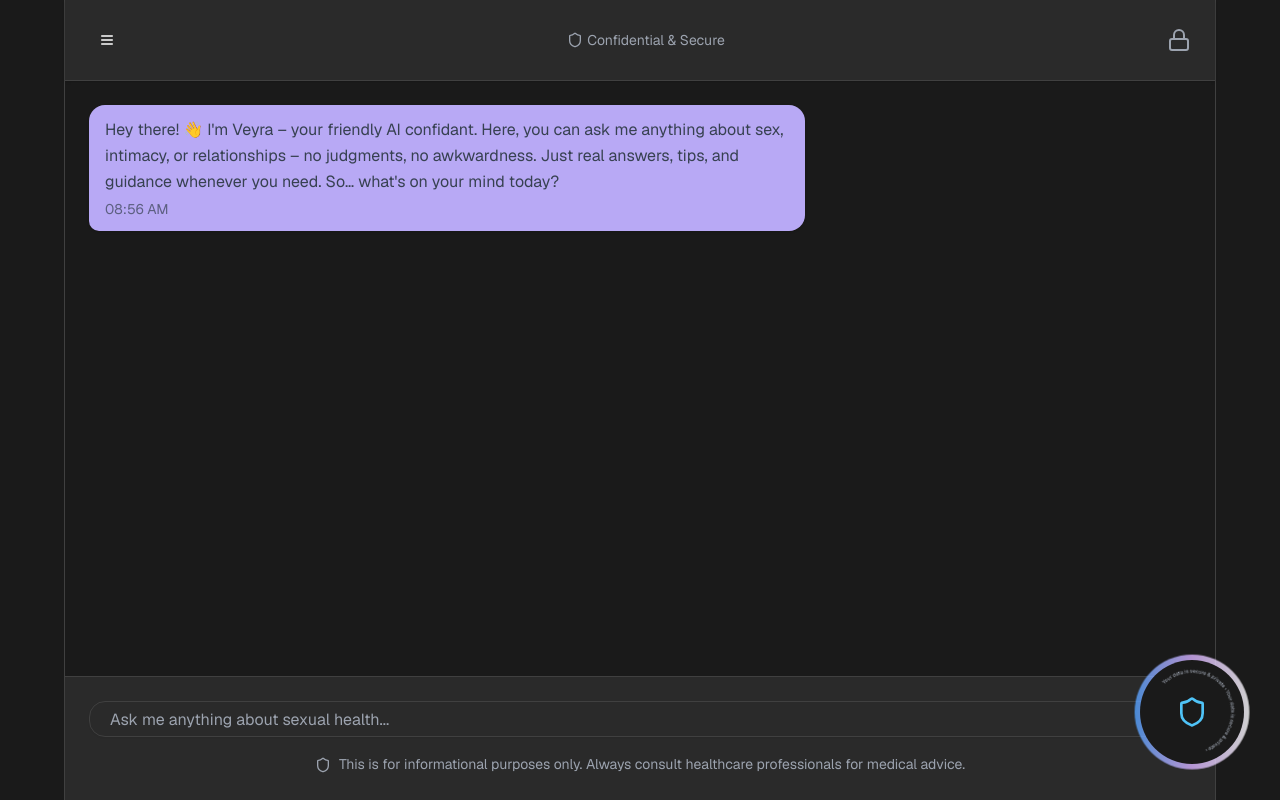
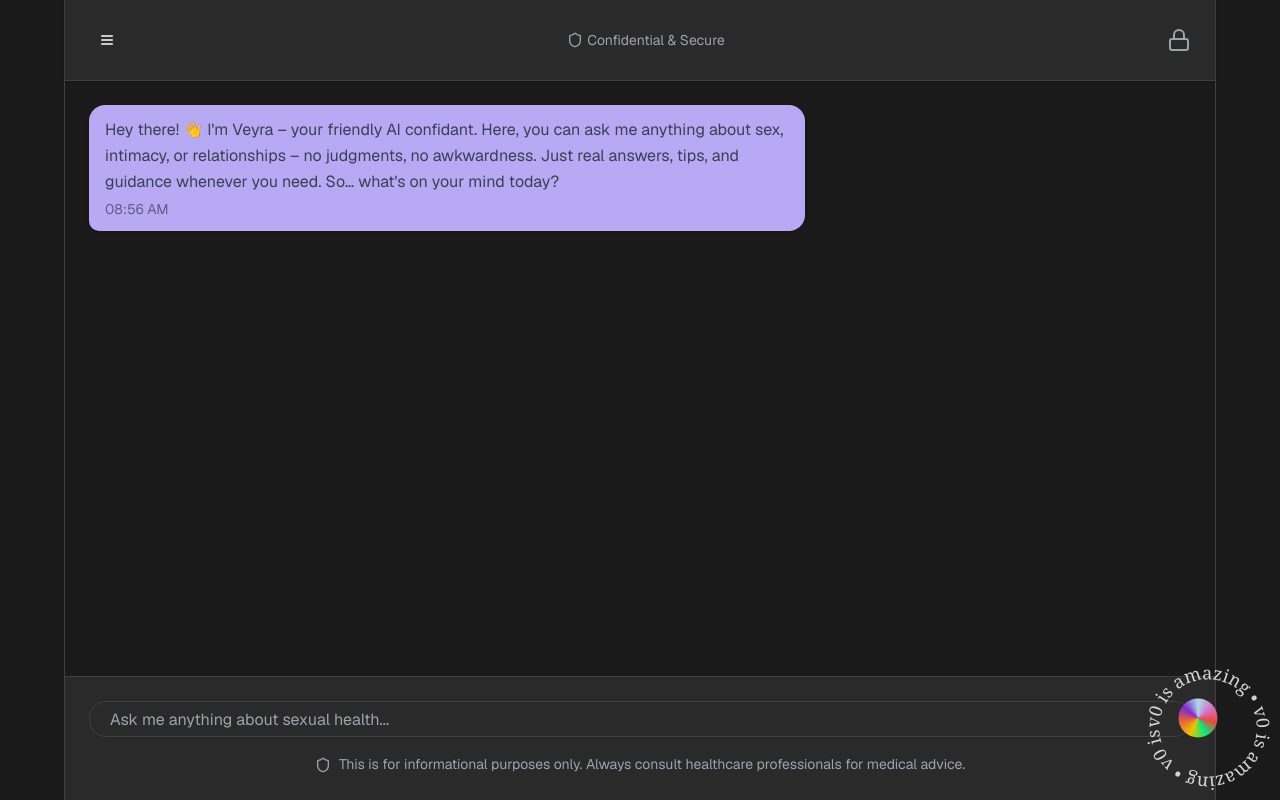
Before and after one commit to vardaanreal-sketch/Chatbot-AI, a Next.js app: page / in a window 1280 px wide. Built offline with nearby package versions, Linux system fonts and the light colour scheme.

Commit message:
feat: update privacy circle with pulsing border and rotating text
Replace old privacy circle with new animated component and add CSS animations.

#VERCEL_SKIP

Co-authored-by: null <228027284+vardaanreal-sketch@users.noreply.github.com>

```diff
--- a/app/globals.css
+++ b/app/globals.css
@@ -273,6 +273,52 @@
   animation: spin-slow 20s linear infinite;
 }
 
+/* Added Paper Design PulsingBorder animations with exact specifications */
+@keyframes pulsing-border-paper {
+  0% {
+    opacity: 0.6;
+    transform: scale(0.65) rotate(0deg);
+    filter: blur(0.5px) brightness(1);
+  }
+  25% {
+    opacity: 0.9;
+    transform: scale(0.7) rotate(90deg);
+    filter: blur(0.3px) brightness(1.2);
+  }
+  50% {
+    opacity: 1;
+    transform: scale(0.75) rotate(180deg);
+    filter: blur(0.2px) brightness(1.5);
+  }
+  75% {
+    opacity: 0.9;
+    transform: scale(0.7) rotate(270deg);
+    filter: blur(0.3px) brightness(1.2);
+  }
+  100% {
+    opacity: 0.6;
+    transform: scale(0.65) rotate(360deg);
+    filter: blur(0.5px) brightness(1);
+  }
+}
+
+@keyframes spin-text-paper {
+  from {
+    transform: scale(1.6) rotate(0deg);
+  }
+  to {
+    transform: scale(1.6) rotate(360deg);
+  }
+}
+
+.animate-pulsing-border-paper {
+  animation: pulsing-border-paper 3s ease-in-out infinite;
+}
+
+.animate-spin-text-paper {
+  animation: spin-text-paper 20s linear infinite;
+}
+
 /* Added responsive breakpoint styles for better mobile and desktop experience */
 @media (min-width: 768px) {
   .animate-powerful-entrance {
--- a/app/page.tsx
+++ b/app/page.tsx
@@ -300,29 +300,44 @@ export default function VeyraChat() {
         </div>
       </div>
 
-      <div className="fixed bottom-4 right-4 md:bottom-6 md:right-6 lg:bottom-8 lg:right-8 z-30">
-        <div className="relative w-20 h-20 md:w-24 md:h-24 lg:w-28 lg:h-28">
-          {/* Pulsing border circle */}
-          <div className="absolute inset-0 rounded-full animate-pulse-border bg-gradient-to-r from-blue-400 via-purple-300 via-pink-300 to-white opacity-80"></div>
-          <div className="absolute inset-1 rounded-full bg-background"></div>
+      <div className="fixed bottom-8 right-8 z-30">
+        <div className="relative w-20 h-20 flex items-center justify-center">
+          {/* PulsingBorder component with Paper Design shader specifications */}
+          <div
+            className="absolute inset-0 rounded-full animate-pulsing-border"
+            style={{
+              background: `conic-gradient(
+                from 0deg,
+                #BEECFF 0deg,
+                #E77EDC 51.4deg,
+                #FF4C3E 102.8deg,
+                #00FF88 154.2deg,
+                #FFD700 205.6deg,
+                #FF6B35 257deg,
+                #8A2BE2 308.4deg,
+                #BEECFF 360deg
+              )`,
+              width: "60px",
+              height: "60px",
+              borderRadius: "50%",
+              transform: "scale(0.65)",
+              filter: "blur(0.5px)",
+              opacity: 0.9,
+            }}
+          />
 
           {/* Rotating text around the circle */}
-          <div className="absolute inset-0 animate-spin-slow">
+          <div className="absolute inset-0 animate-spin-text" style={{ transform: "scale(1.6)" }}>
             <svg className="w-full h-full" viewBox="0 0 100 100">
               <defs>
-                <path id="circle-path" d="M 50, 50 m -35, 0 a 35,35 0 1,1 70,0 a 35,35 0 1,1 -70,0" />
+                <path id="text-circle" d="M 50, 50 m -38, 0 a 38,38 0 1,1 76,0 a 38,38 0 1,1 -76,0" />
               </defs>
-              <text className="text-[6px] md:text-[5px] lg:text-[4.5px] fill-muted-foreground font-medium">
-                <textPath href="#circle-path" startOffset="0%">
-                  Your data is secure & private • Your data is secure & private •
+              <text className="text-sm fill-white/80 font-serif">
+                <textPath href="#text-circle" startOffset="0%">
+                  v0 is amazing • v0 is amazing • v0 is amazing • v0 is amazing •
                 </textPath>
               </text>
             </svg>
-          </div>
-
-          {/* Center shield icon */}
-          <div className="absolute inset-0 flex items-center justify-center">
-            <Shield className="w-6 h-6 md:w-7 md:h-7 lg:w-8 lg:h-8 text-accent" />
           </div>
         </div>
       </div>
```
